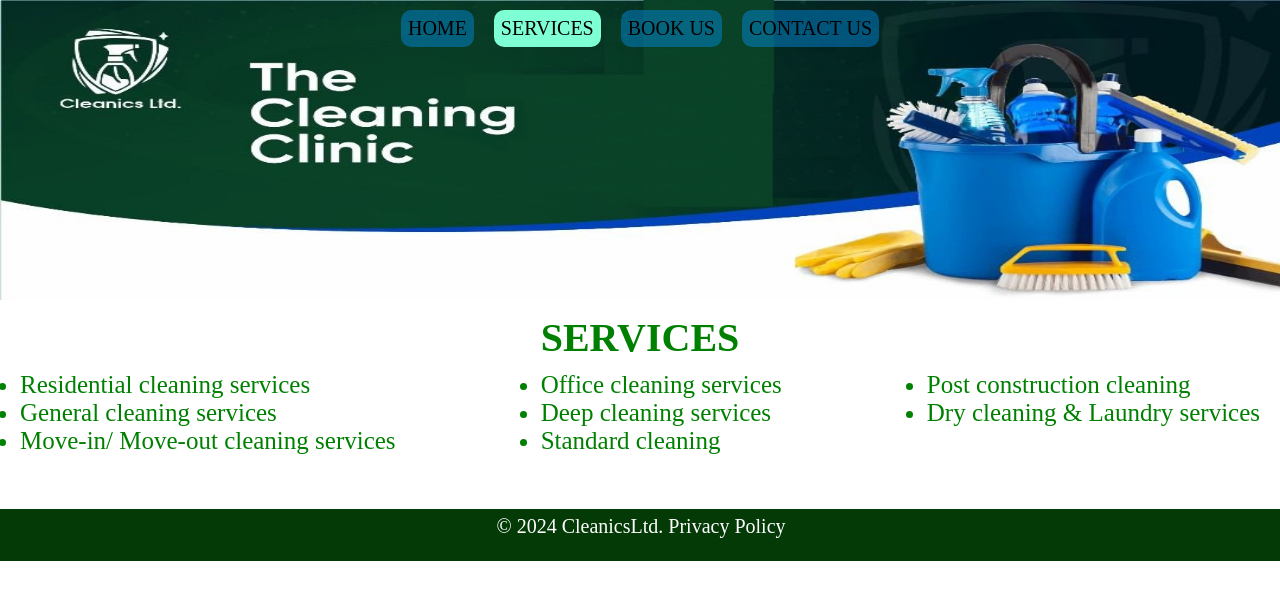
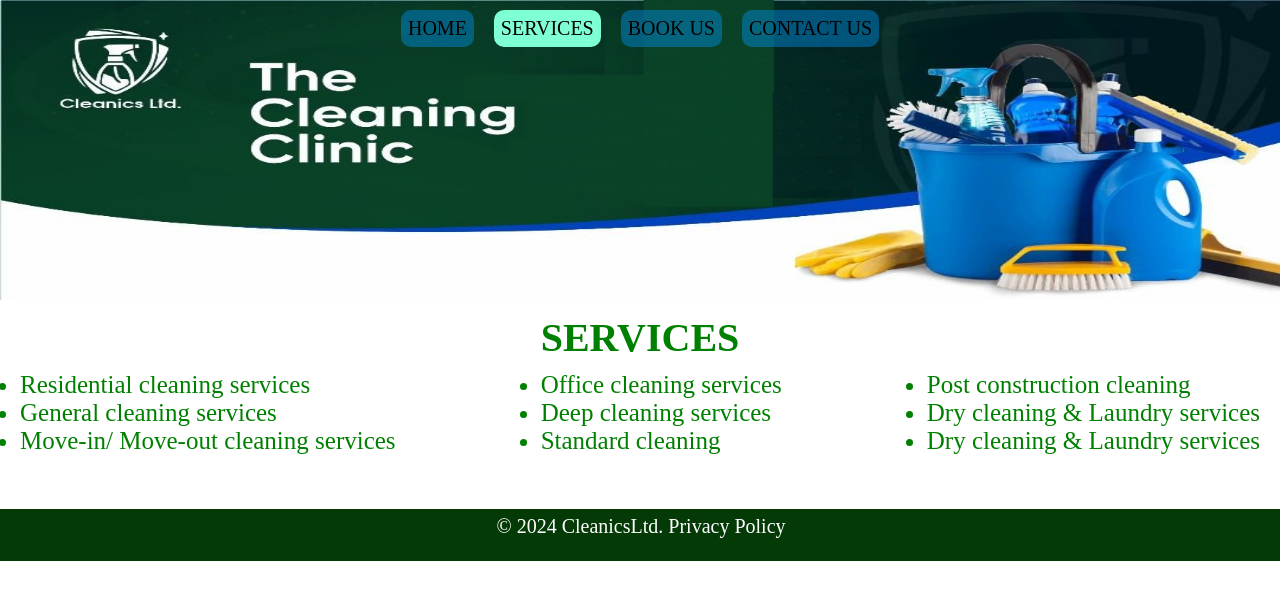
Before and after one commit to Onwukapaul/cleanics.github.io, a plain HTML site: page service.html in a window 1280 px wide. Drawn offline with Linux system fonts and the light colour scheme.

Commit message:
Update service.html

```diff
--- a/service.html
+++ b/service.html
@@ -73,6 +73,7 @@
         <ul>
             <li>Post construction cleaning</li>
             <li>Dry cleaning & Laundry services</li>
+             <li>Dry cleaning & Laundry services</li>
         </ul>
     </div>
 
```
